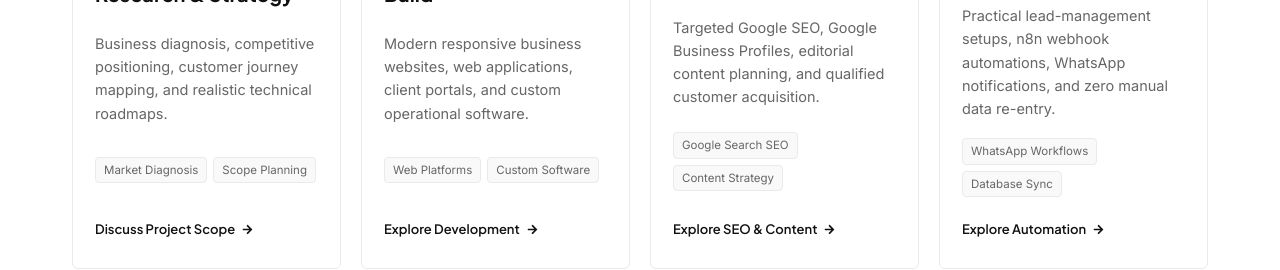
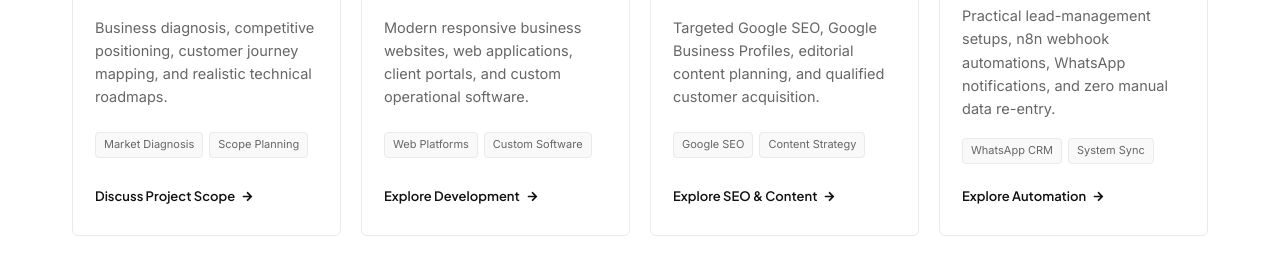
Before and after one commit to Abhishek-1273/Velta-Full-Project, a React (Vite) app in the folder frontend/: page /about in a window 1280 px wide. Shown: the part 1740-2010 px from the top of the page. Built offline with nearby package versions, Linux system fonts and the light colour scheme; no server answers.

Commit message:
fix(about): keep capability tags in a single line across all cards

```diff
--- a/frontend/src/pages/About/About.jsx
+++ b/frontend/src/pages/About/About.jsx
@@ -450,7 +450,7 @@ export default function About() {
               <h3>Grow</h3>
               <p>Targeted Google SEO, Google Business Profiles, editorial content planning, and qualified customer acquisition.</p>
               <div className={styles.capChips}>
-                <span>Google Search SEO</span>
+                <span>Google SEO</span>
                 <span>Content Strategy</span>
               </div>
               <Link to="/services/seo-blogging-google-business-profile" className={styles.capLink}>
@@ -468,8 +468,8 @@ export default function About() {
               <h3>Automate</h3>
               <p>Practical lead-management setups, n8n webhook automations, WhatsApp notifications, and zero manual data re-entry.</p>
               <div className={styles.capChips}>
-                <span>WhatsApp Workflows</span>
-                <span>Database Sync</span>
+                <span>WhatsApp CRM</span>
+                <span>System Sync</span>
               </div>
               <Link to="/services/automation-systems" className={styles.capLink}>
                 <span>Explore Automation</span>
--- a/frontend/src/pages/About/About.module.css
+++ b/frontend/src/pages/About/About.module.css
@@ -836,18 +836,19 @@
 
 .capChips {
   display: flex;
-  flex-wrap: wrap;
+  flex-wrap: nowrap;
   gap: 6px;
   margin-bottom: 22px;
 }
 
 .capChips span {
-  font-size: 11.5px;
+  font-size: 11px;
   color: var(--text2);
   background: var(--bg2);
   border: 1px solid var(--border);
   padding: 3px 8px;
   border-radius: var(--radius-sm);
+  white-space: nowrap;
 }
 
 .capLink {
```
